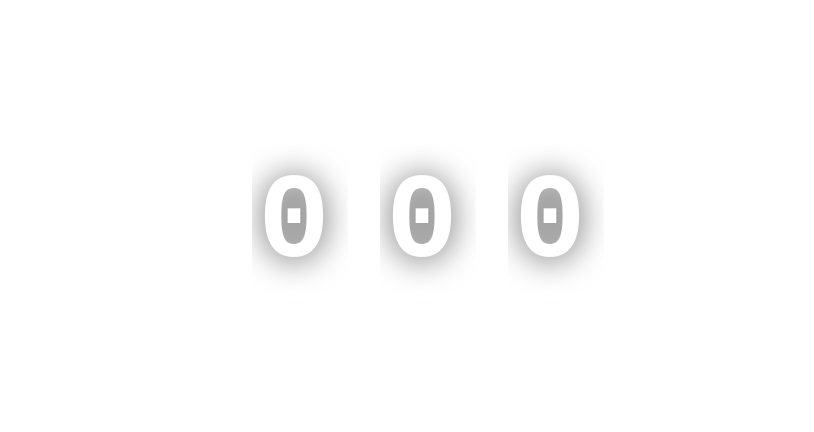
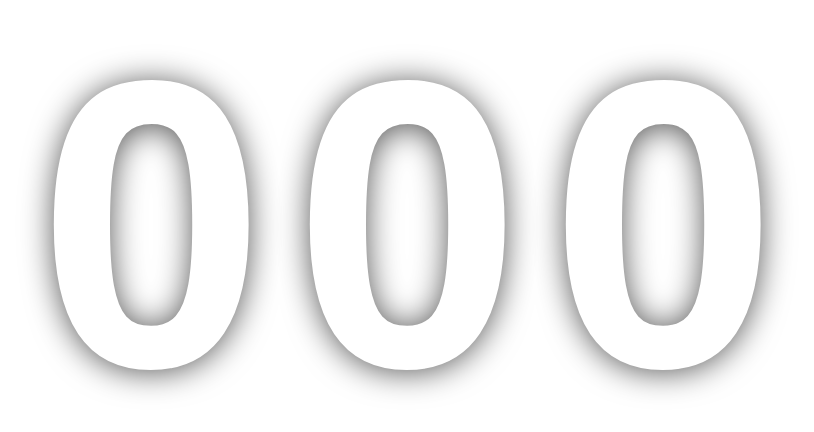
Before and after one commit to shirocola/simple-slot-lucky-draw, a React (Vite) app: page / in a window 1280 px wide. Shown: the part 160-592 px from the top of the page, without its empty margins (212-1026 px from the left). Built offline with nearby package versions, Linux system fonts and the light colour scheme.

Commit message:
adjust style

```diff
--- a/src/App.css
+++ b/src/App.css
@@ -260,16 +260,19 @@ body {
   flex-direction: row;
   justify-content: center;
   align-items: center;
-  gap: min(2rem, 4vw);
+  gap: 0;
   margin-bottom: min(2rem, 5vh);
   flex-wrap: nowrap;
+  margin-left: -2rem;
+  margin-right: -2rem;
 }
 
 .slot-1x3-digit {
   position: relative;
-  width: min(6rem, 12vw);
-  height: min(10rem, 20vh);
+  width: min(20rem, 35vw);
+  height: min(32rem, 65vh);
   overflow: hidden;
+  margin: 0 -2rem;
 }
 
 .slot-1x3-digit.spinning {
@@ -298,10 +301,10 @@ body {
 }
 
 .slot-digit-item {
-  font-size: min(8rem, 10vw, 15vh);
+  font-size: min(28rem, 32vw, 55vh);
   color: #fff;
   font-weight: bold;
-  font-family: 'Courier New', Courier, monospace;
+  font-family: Arial, sans-serif;
   text-shadow: 0 2px 32px #000a, 0 0 16px #fff8;
   letter-spacing: 0.1em;
   height: 100%;
```
